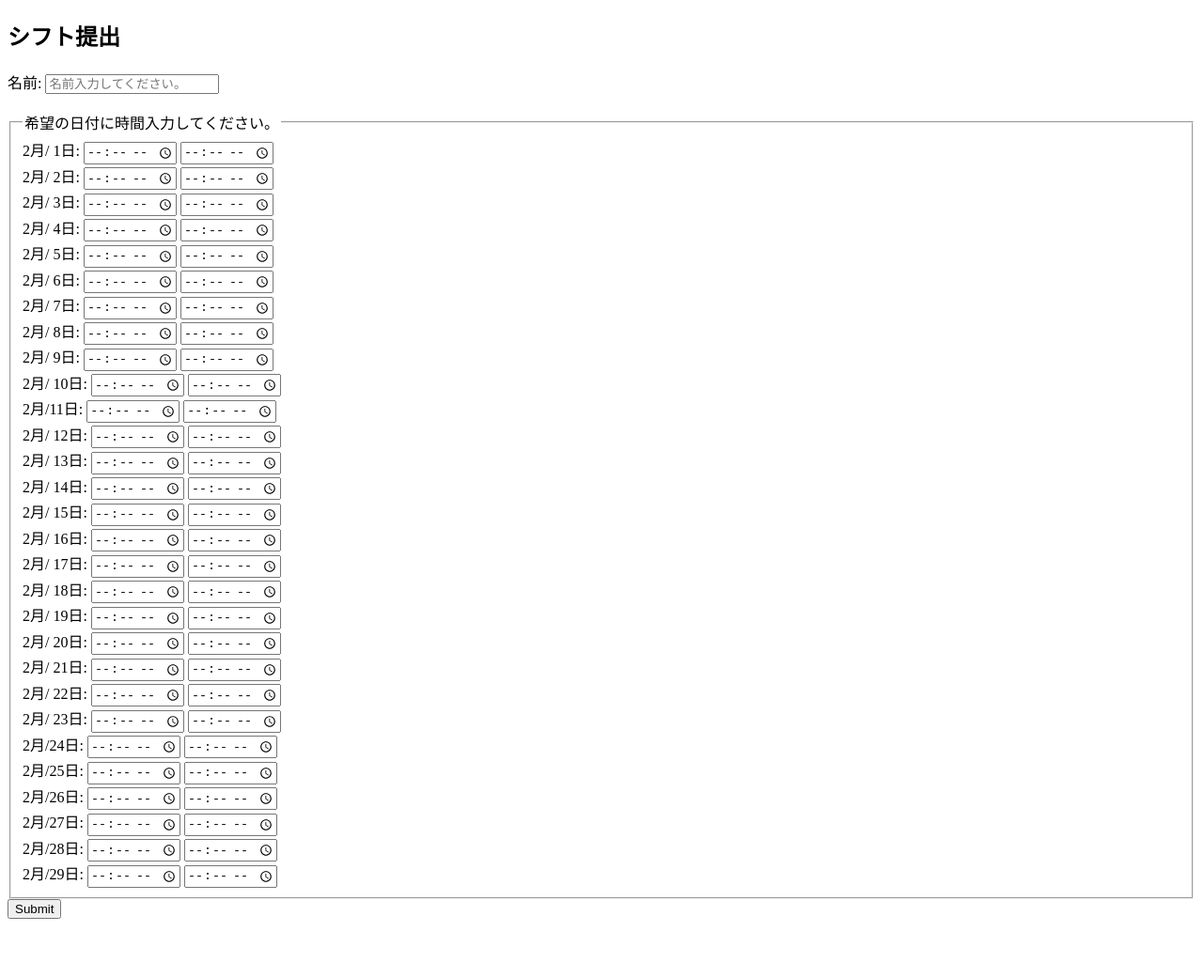
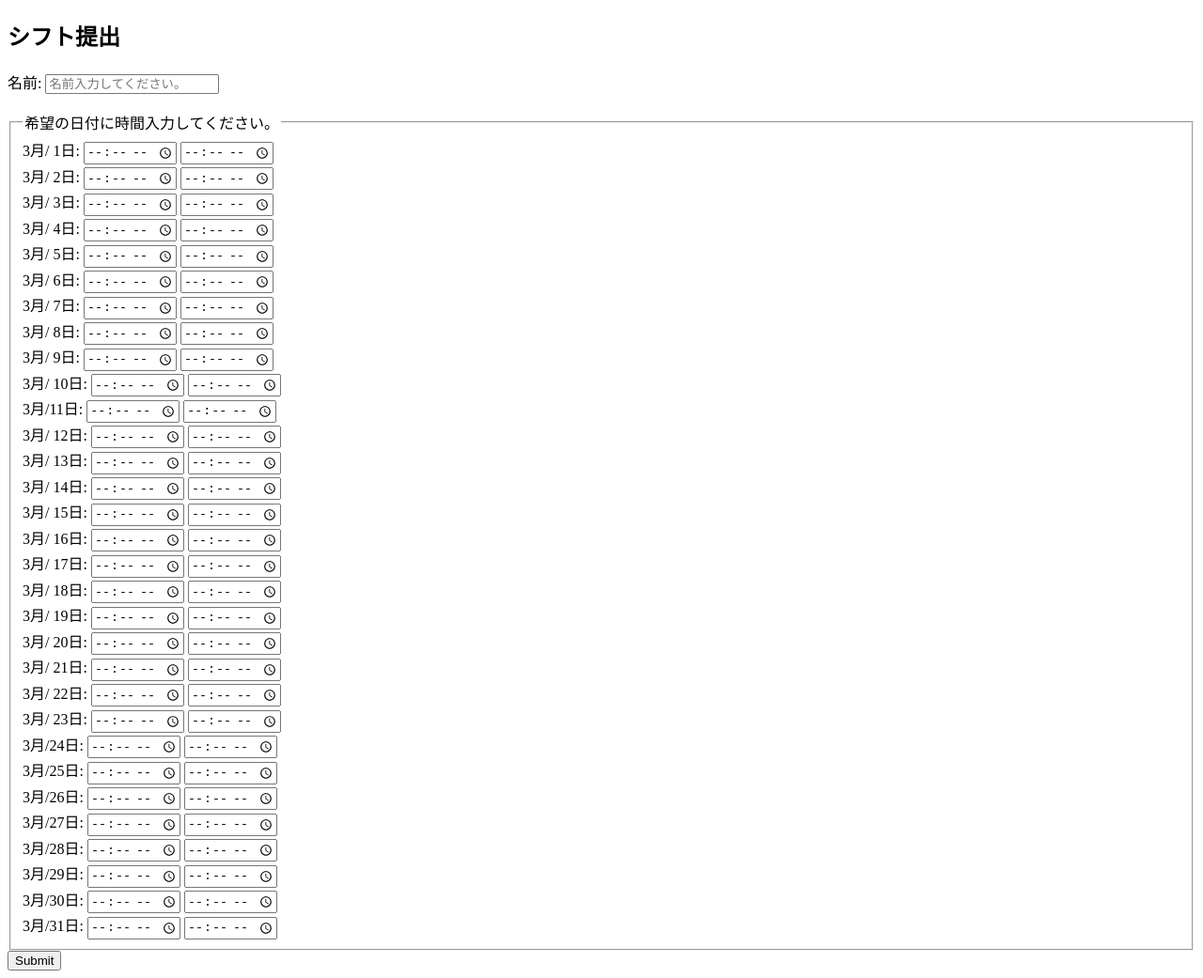
Before and after one commit to Hisayakyoto/shift, a plain HTML site: page index.html in a window 1280 px wide. Shown: the whole page at 94% size. Before the commit the page ends 986 px from the top, so only its background shows below. Drawn offline with Linux system fonts and the light colour scheme.

Commit message:
Update index.html

```diff
--- a/index.html
+++ b/index.html
@@ -25,159 +25,168 @@
 
             <!-- Day 1 -->
             <div>
-                <label for="day1">2月/ 1日:</label>
+                <label for="day1">3月/ 1日:</label>
                 <input type="time" id="1s" name="1s">
                 <input type="time" id="1e" name="1e">
             </div>
 
             <div>
-                <label for="day2">2月/ 2日:</label>
+                <label for="day2">3月/ 2日:</label>
                 <input type="time" id="2s" name="2s">
                 <input type="time" id="2e" name="2e">
             </div>
             <div>
-                <label for="day3">2月/ 3日:</label>
+                <label for="day3">3月/ 3日:</label>
                 <input type="time" id="3s" name="3s">
                 <input type="time" id="3e" name="3e">
             </div>
             <div>
-                <label for="day4">2月/ 4日:</label>
+                <label for="day4">3月/ 4日:</label>
                 <input type="time" id="4s" name="4s">
                 <input type="time" id="4e" name="4e">
             </div>
             <div>
-                <label for="day5">2月/ 5日:</label>
+                <label for="day5">3月/ 5日:</label>
                 <input type="time" id="5s" name="5s">
                 <input type="time" id="5e" name="5e">
             </div>
             <div>
-                <label for="day6">2月/ 6日:</label>
+                <label for="day6">3月/ 6日:</label>
                 <input type="time" id="6s" name="6s">
                 <input type="time" id="6e" name="6e">
             </div>
 
-
             <div>
-                <label for="day7">2月/ 7日:</label>
+                <label for="day7">3月/ 7日:</label>
                 <input type="time" id="7s" name="7s">
                 <input type="time" id="7e" name="7e">
             </div>
 
             <div>
-                <label for="day8">2月/ 8日:</label>
+                <label for="day8">3月/ 8日:</label>
                 <input type="time" id="8s" name="8s">
                 <input type="time" id="8e" name="8e">
             </div>
             <div>
-                <label for="day9">2月/ 9日:</label>
+                <label for="day9">3月/ 9日:</label>
                 <input type="time" id="9s" name="9s">
                 <input type="time" id="9e" name="9e">
             </div>
             <div>
-                <label for="day10">2月/ 10日:</label>
+                <label for="day10">3月/ 10日:</label>
                 <input type="time" id="10s" name="10s">
                 <input type="time" id="10e" name="10e">
             </div>
             <div>
-                <label for="day11">2月/11日:</label>
+                <label for="day11">3月/11日:</label>
                 <input type="time" id="11s" name="11s">
                 <input type="time" id="11e" name="11e">
             </div>
             <div>
-                <label for="day12">2月/ 12日:</label>
+                <label for="day12">3月/ 12日:</label>
                 <input type="time" id="12s" name="12s">
                 <input type="time" id="12e" name="12e">
             </div>
 <div>
-                <label for="day13">2月/ 13日:</label>
+                <label for="day13">3月/ 13日:</label>
                 <input type="time" id="13s" name="13s">
                 <input type="time" id="13e" name="13e">
             </div>
 
             <div>
-                <label for="day14">2月/ 14日:</label>
+                <label for="day14">3月/ 14日:</label>
                 <input type="time" id="14s" name="14s">
                 <input type="time" id="14e" name="14e">
             </div>
             <div>
-                <label for="day15">2月/ 15日:</label>
+                <label for="day15">3月/ 15日:</label>
                 <input type="time" id="15s" name="15s">
                 <input type="time" id="15e" name="15e">
             </div>
             <div>
-                <label for="day16">2月/ 16日:</label>
+                <label for="day16">3月/ 16日:</label>
                 <input type="time" id="16s" name="16s">
                 <input type="time" id="16e" name="16e">
             </div>
             <div>
-                <label for="day17">2月/ 17日:</label>
+                <label for="day17">3月/ 17日:</label>
                 <input type="time" id="17s" name="17s">
                 <input type="time" id="17e" name="17e">
             </div>
             <div>
-                <label for="day18">2月/ 18日:</label>
+                <label for="day18">3月/ 18日:</label>
                 <input type="time" id="18s" name="18s">
                 <input type="time" id="18e" name="18e">
             </div>
 
 
             <div>
-                <label for="day19">2月/ 19日:</label>
+                <label for="day19">3月/ 19日:</label>
                 <input type="time" id="19s" name="19s">
                 <input type="time" id="19e" name="19e">
             </div>
             <div>
-                <label for="day20">2月/ 20日:</label>
+                <label for="day20">3月/ 20日:</label>
                 <input type="time" id="20s" name="20s">
                 <input type="time" id="20e" name="20e">
             </div>
 
             <div>
-                <label for="day21">2月/ 21日:</label>
+                <label for="day21">3月/ 21日:</label>
                 <input type="time" id="21s" name="21s">
                 <input type="time" id="21e" name="21e">
             </div>
             <div>
-                <label for="day22">2月/ 22日:</label>
+                <label for="day22">3月/ 22日:</label>
                 <input type="time" id="22s" name="22s">
                 <input type="time" id="22e" name="22e">
             </div>
             <div>
-                <label for="day23">2月/ 23日:</label>
+                <label for="day23">3月/ 23日:</label>
                 <input type="time" id="23s" name="23s">
                 <input type="time" id="23e" name="23e">
             </div>
             <div>
-                <label for="day24">2月/24日:</label>
+                <label for="day24">3月/24日:</label>
                 <input type="time" id="24s" name="24s">
                 <input type="time" id="24e" name="24e">
             </div>
             <div>
-                <label for="day25">2月/25日:</label>
+                <label for="day25">3月/25日:</label>
                 <input type="time" id="25s" name="25s">
                 <input type="time" id="25e" name="25e">
             </div>
             <div>
-                <label for="day26">2月/26日:</label>
+                <label for="day26">3月/26日:</label>
                 <input type="time" id="26s" name="26s">
                 <input type="time" id="26e" name="26e">
             </div>
             <div>
-                <label for="day27">2月/27日:</label>
+                <label for="day27">3月/27日:</label>
                 <input type="time" id="27s" name="27s">
                 <input type="time" id="27e" name="27e">
             </div>
             <div>
-                <label for="day28">2月/28日:</label>
+                <label for="day28">3月/28日:</label>
                 <input type="time" id="28s" name="28s">
                 <input type="time" id="28e" name="28e">
             </div>
             <div>
-                <label for="day29">2月/29日:</label>
+                <label for="day29">3月/29日:</label>
                 <input type="time" id="29s" name="29s">
                 <input type="time" id="29e" name="29e">
             </div>
 
+	    <div>
+                <label for="day30">3月/30日:</label>
+                <input type="time" id="30s" name="30s">
+                <input type="time" id="30e" name="30e">
+            </div>
+            <div>
+                <label for="day31">3月/31日:</label>
+                <input type="time" id="31s" name="31s">
+                <input type="time" id="31e" name="31e">
+            </div>
 
             <!-- Continue for all days up to 31... -->
             <!-- You can continue repeating this block for each day of the month (up to day 31). -->
```
